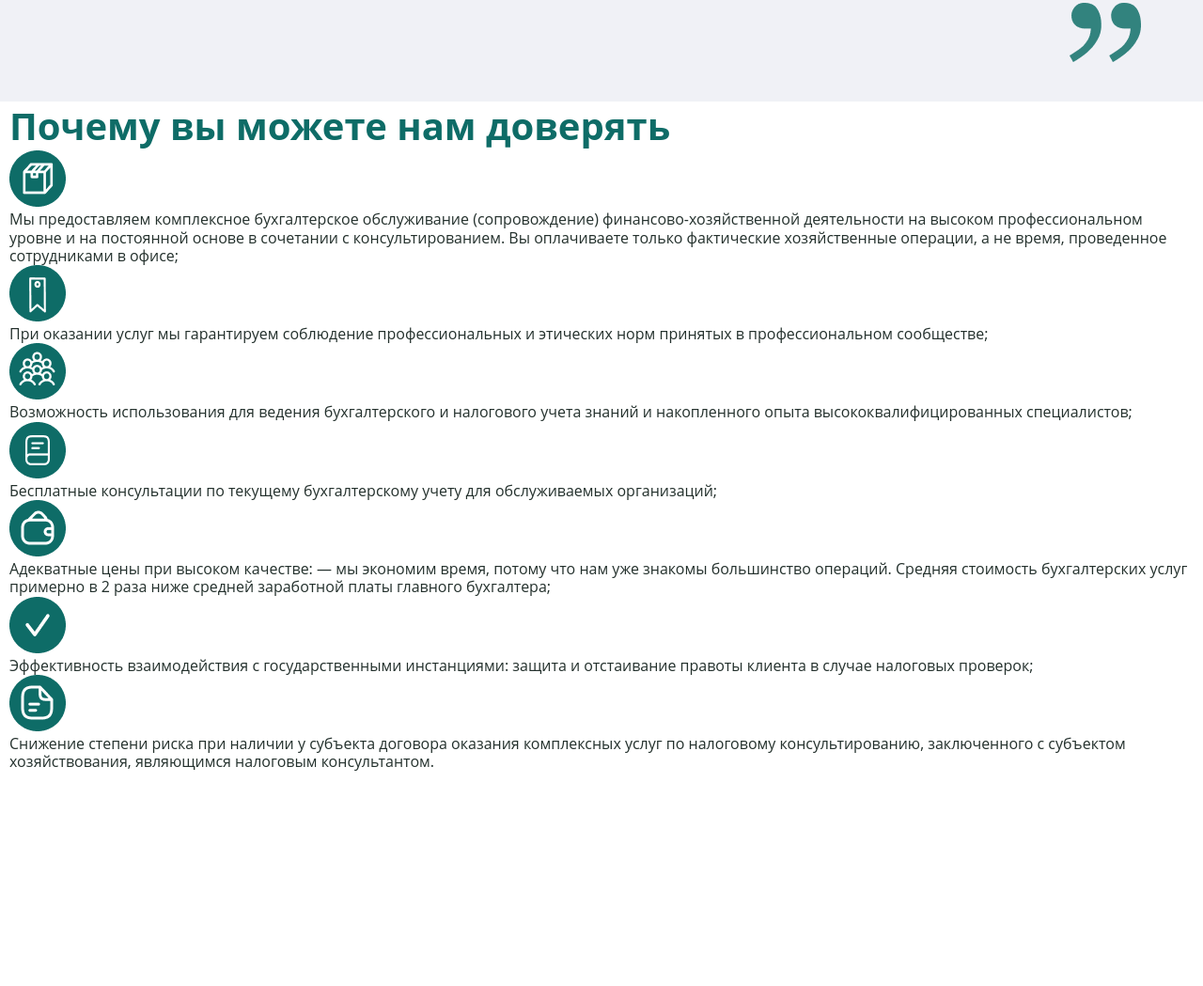
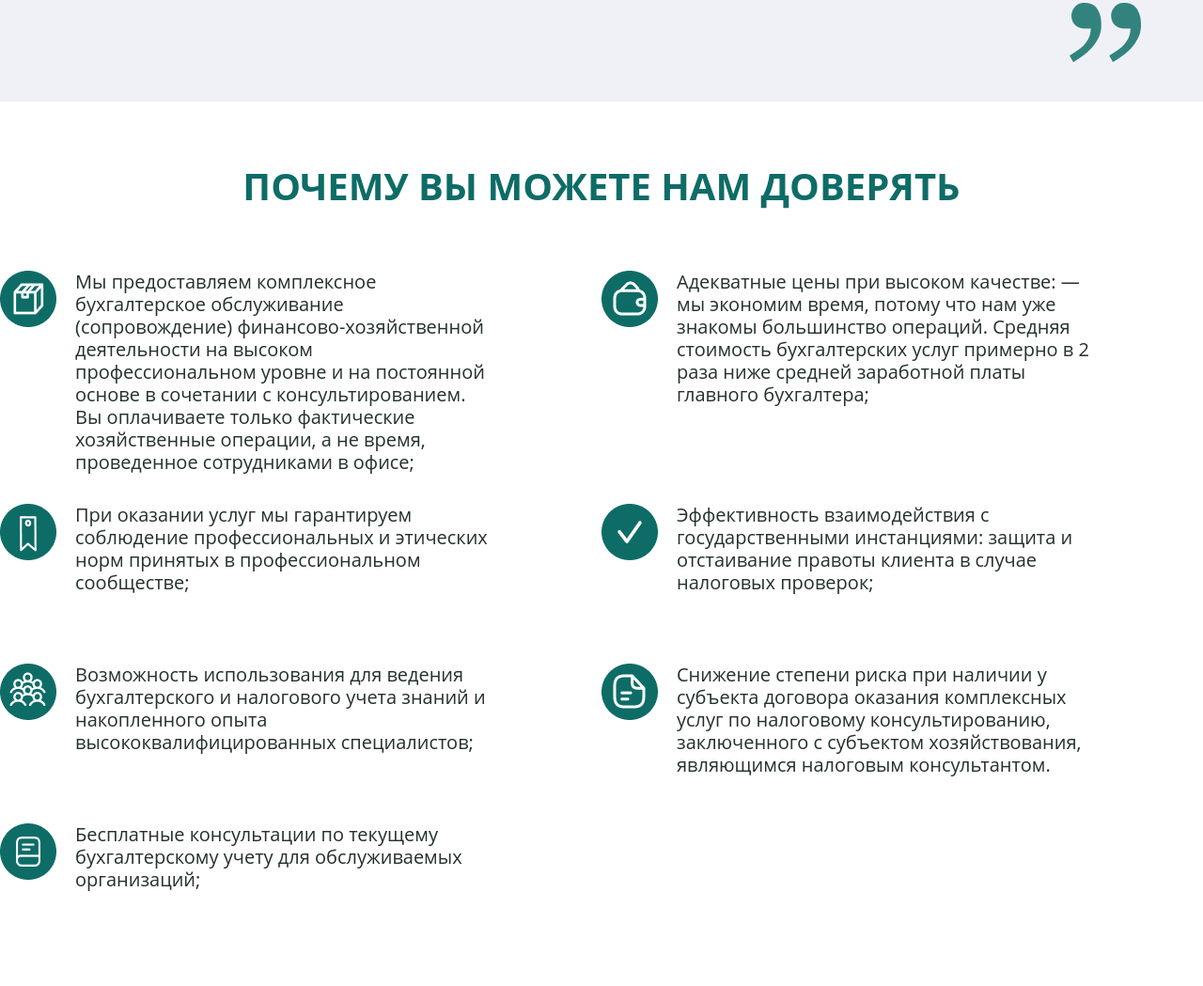
Before and after one commit to strelnkv/nalogi.bel, a website: page index.html in a window 1280 px wide. Shown: the part 3156-4205 px from the top of the page at 94% size. Before the commit the page ends 3977 px from the top, so only its background shows below. Drawn offline with Linux system fonts and the light colour scheme.

Commit message:
Update Why Us

```diff
--- a/index.html
+++ b/index.html
@@ -148,44 +148,48 @@
       </div>
       <div class="why-us__list container">
         <h2 class="title why-us__title">Почему вы можете нам доверять</h2>
-        <div class="why-us__li">
-          <img src="assets/images/whyus-img-3.png" alt="Icon" class="why-us__icon-1">
-          <p class="why-us__text-1">Мы предоставляем комплексное бухгалтерское обслуживание (сопровождение)
-            финансово-хозяйственной деятельности на высоком профессиональном уровне и на постоянной основе в сочетании с
+        <div class="why-us__grid">
+          <div class="why-us__li why-us__li-1">
+            <img src="assets/images/whyus-img-3.png" alt="Icon" class="why-us__icon">
+            <p class="why-us__text">Мы предоставляем комплексное бухгалтерское обслуживание (сопровождение)
+              финансово-хозяйственной деятельности на высоком профессиональном уровне и на постоянной основе в сочетании
+              с
               консультированием. Вы оплачиваете только фактические хозяйственные операции, а не время, проведенное
               сотрудниками в офисе;</p>
           </div>
-        <div class="why-us__li">
-          <img src="assets/images/Whyus-img-4.png" alt="Icon" class="why-us__icon-2">
-          <p class="why-us__text-2">При оказании услуг мы гарантируем соблюдение профессиональных и этических норм
+          <div class="why-us__li why-us__li-2">
+            <img src="assets/images/Whyus-img-4.png" alt="Icon" class="why-us__icon">
+            <p class="why-us__text">При оказании услуг мы гарантируем соблюдение профессиональных и этических норм
               принятых в профессиональном сообществе;</p>
           </div>
-        <div class="why-us__li">
-          <img src="assets/images/whyus-img-5.png" alt="Icon" class="why-us__icon-3">
-          <p class="why-us__text-3">Возможность использования для ведения бухгалтерского и налогового учета знаний и
+          <div class="why-us__li why-us__li-3">
+            <img src="assets/images/whyus-img-5.png" alt="Icon" class="why-us__icon">
+            <p class="why-us__text">Возможность использования для ведения бухгалтерского и налогового учета знаний и
               накопленного опыта высококвалифицированных специалистов;</p>
           </div>
-        <div class="why-us__li">
-          <img src="assets/images/whyus-img-6.png" alt="Icon" class="why-us__icon-4">
-          <p class="why-us__text-4">Бесплатные консультации по текущему бухгалтерскому учету для обслуживаемых
+          <div class="why-us__li why-us__li-4">
+            <img src="assets/images/whyus-img-6.png" alt="Icon" class="why-us__icon">
+            <p class="why-us__text">Бесплатные консультации по текущему бухгалтерскому учету для обслуживаемых
               организаций;</p>
           </div>
-        <div class="why-us__li">
-          <img src="assets/images/whyus-img-7.png" alt="Icon" class="why-us__icon-5">
-          <p class="why-us__text-5">Адекватные цены при высоком качестве: — мы экономим время, потому что нам уже
+          <div class="why-us__li why-us__li-5">
+            <img src="assets/images/whyus-img-7.png" alt="Icon" class="why-us__icon">
+            <p class="why-us__text">Адекватные цены при высоком качестве: — мы экономим время, потому что нам уже
               знакомы большинство операций. Средняя стоимость бухгалтерских услуг примерно в 2 раза ниже средней
               заработной платы главного бухгалтера;</p>
           </div>
-        <div class="why-us__li">
-          <img src="assets/images/whyus-img-8.png" alt="Icon" class="why-us__icon-6">
-          <p class="why-us__text-6">Эффективность взаимодействия с государственными инстанциями: защита и отстаивание
+          <div class="why-us__li why-us__li-6">
+            <img src="assets/images/whyus-img-8.png" alt="Icon" class="why-us__icon">
+            <p class="why-us__text">Эффективность взаимодействия с государственными инстанциями: защита и отстаивание
               правоты клиента в случае налоговых проверок;</p>
           </div>
-        <div class="why-us__li">
-          <img src="assets/images/whyus-img-9.png" alt="Icon" class="why-us__icon-7">
-          <p class="why-us__text-7">Cнижение степени риска при наличии у субъекта договора оказания комплексных услуг по
+          <div class="why-us__li why-us__li-7">
+            <img src="assets/images/whyus-img-9.png" alt="Icon" class="why-us__icon">
+            <p class="why-us__text">Cнижение степени риска при наличии у субъекта договора оказания комплексных услуг
+              по
               налоговому консультированию, заключенного с субъектом хозяйствования, являющимся налоговым консультантом.
             </p>
+          </div>
         </div>
       </div>
     </section>
--- a/scss/whyus.scss
+++ b/scss/whyus.scss
@@ -1,21 +1,24 @@
 .why-us {
-    &__background{
+    &__background {
         background-color: #F0F1F6;
     }
+
     &__quote {
         height: 450px;
         display: grid;
         grid-template-columns: 15% 1fr 15%;
         grid-template-areas: "why-us__mark-1 why-us__text-0 why-us__mark-2";
     }
+
     &__mark-1 {
         justify-self: center;
         padding-top: 20%;
     }
+
     &__text-0 {
         text-align: center;
         align-self: center;
-        text-transform:uppercase;
+        text-transform: uppercase;
         line-height: 180%;
 
         font-family: "Open Sans", sans-serif;
@@ -23,9 +26,60 @@
         font-style: normal;
         font-weight: 700;
     }
+
     &__mark-2 {
         justify-self: center;
-        align-self:flex-end;
+        align-self: flex-end;
         padding-bottom: 20%;
     }
+
+    &__list {
+        height: 950px;
+        padding: 5% 0;
+    }
+
+    &__title {
+        text-transform: uppercase;
+        text-align: center;
+
+        font-family: "Open Sans", sans-serif;
+        src: url(../assets/fonts/open-sans-v34-latin-regular.woff2);
+        font-style: normal;
+        font-weight: 700;
+    }
+
+    &__grid {
+        height: 100%;
+        padding-top: 5%;
+        display: grid;
+        grid-auto-flow: column;
+        grid-template-rows: 1fr 1fr 1fr 1fr 1fr 1fr 1fr;
+
+        @media screen and (min-width: 768px) {
+            grid-template-columns: 1fr 1fr;
+            grid-template-rows: 1fr 1fr 1fr 1fr;
+        }
+    }
+
+    &__li {
+        display: flex;
+        gap: 20px;
+        padding-bottom: 5%;
+        max-width: fit-content;
+
+        font-family: "Open Sans", sans-serif;
+        src: url(../assets/fonts/open-sans-v34-latin-regular.woff2);
+        font-style: normal;
+        font-weight: 400;
+        font-size: 20px
+    }
+
+    .why-us__icon {
+        max-height: 60px;
+    }
+
+    .why-us__text {
+        max-width: 70%;
+    }
+
 }
```
Also changed, not shown: styles/style.min.css, 1 other file. Lines whose indentation alone changed are shown as unchanged.
